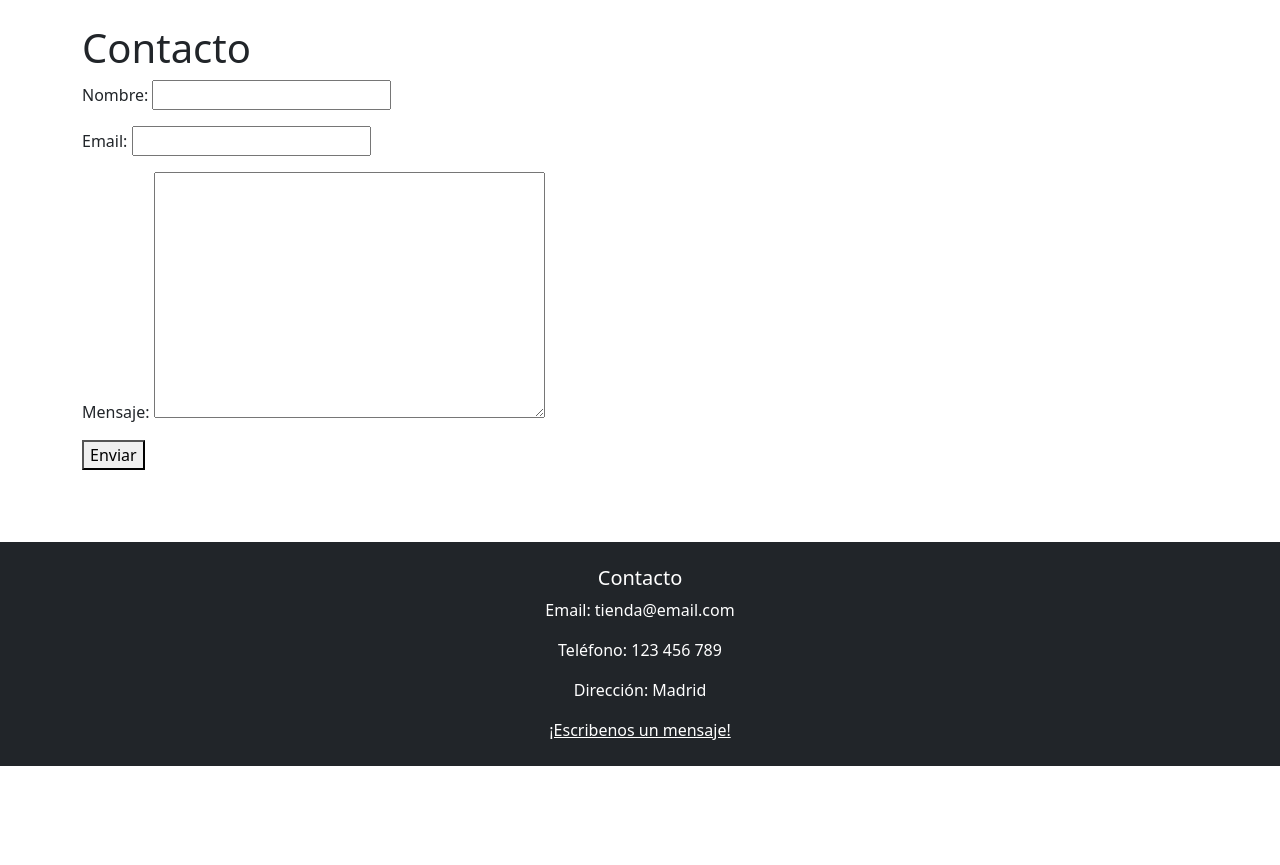
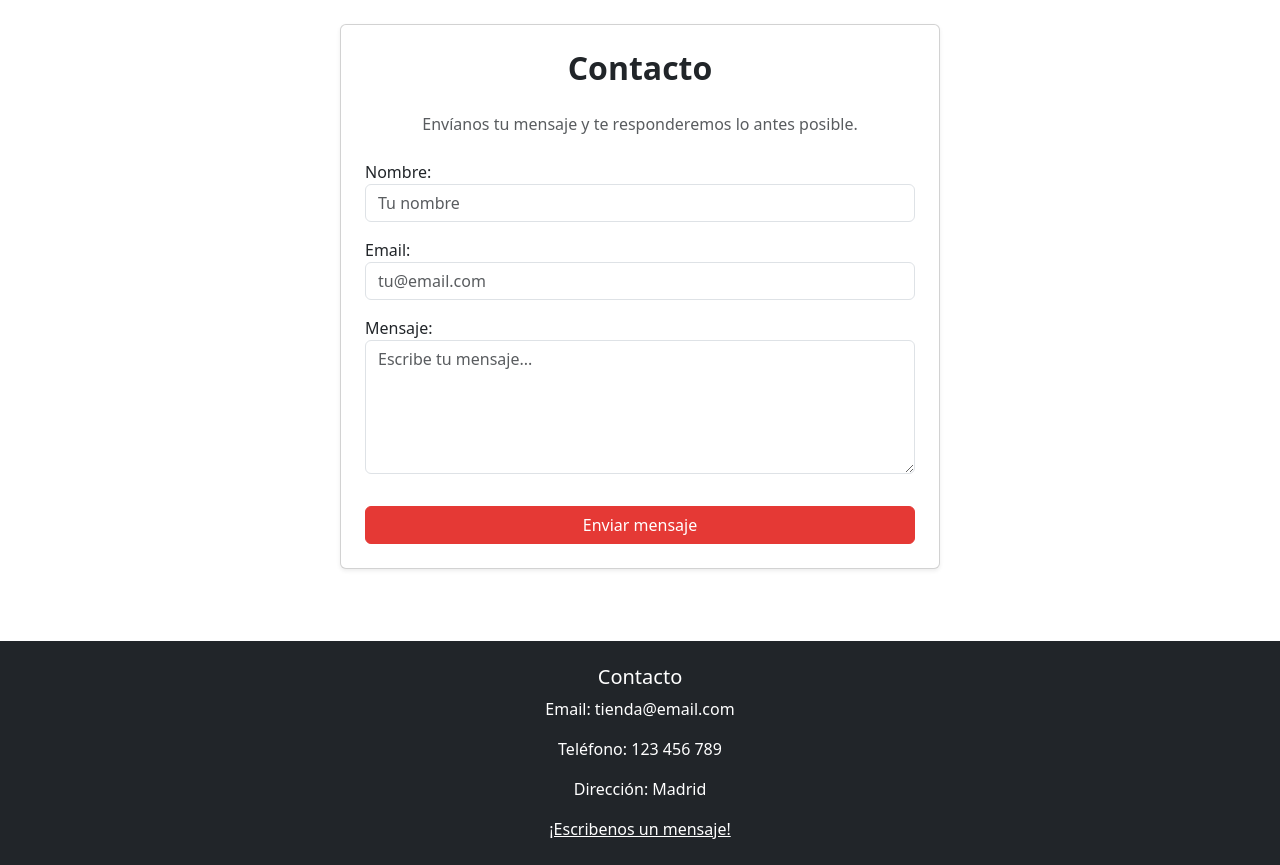
Before and after one commit to sergyops/Tienda-Web, a Django app: page /contact/ in a window 1280 px wide. Shown: the part 132-997 px from the top of the page. Before the commit the page ends 898 px from the top, so only its background shows below. Run offline with Django 5.2, Linux system fonts and the light colour scheme; data comes from the database, SQL or seed files in the repository; both versions use the stored data as it was after the commit.

Commit message:
Redesign contact and user forms UI

```diff
--- a/tienda/shop/forms.py
+++ b/tienda/shop/forms.py
@@ -4,24 +4,129 @@ from django.contrib.auth.models import User
 from django.contrib.auth.forms import UserCreationForm
 
 class ContactForm(forms.Form):
-    name = forms.CharField(label="Nombre", max_length=100)
-    email = forms.EmailField(label="Email")
-    message = forms.CharField(label="Mensaje", widget=forms.Textarea)
+    name = forms.CharField(
+        label="Nombre",
+        max_length=100,
+        widget=forms.TextInput(attrs={
+            'class': 'form-control',
+            'placeholder': 'Tu nombre'
+        })
+    )
+
+    email = forms.EmailField(
+        label="Email",
+        widget=forms.EmailInput(attrs={
+            'class': 'form-control',
+            'placeholder': 'tu@email.com'
+        })
+    )
+
+    message = forms.CharField(
+        label="Mensaje",
+        widget=forms.Textarea(attrs={
+            'class': 'form-control',
+            'rows': 5,
+            'placeholder': 'Escribe tu mensaje...'
+        })
+    )
 
 class UserProfileForm(forms.ModelForm):
-    email = forms.EmailField(label="Correo electrónico", required=True)
-    name = forms.CharField(label="Nombre", required=True)
-    last_name = forms.CharField(label="Apellido", required=True)
-    address = forms.CharField(label="Dirección", required=True)
-    city = forms.CharField(label="Ciudad", required=True)
-    postal_code = forms.CharField(label="Código postal", required=True)
-    phone = forms.CharField(label="Teléfono", required=True)
+    email = forms.EmailField(
+        label="Correo electrónico",
+        required=True,
+        widget=forms.EmailInput(attrs={
+            'class': 'form-control',
+            'placeholder': 'tu@email.com'
+        })
+    )
+
+    name = forms.CharField(
+        label="Nombre",
+        required=True,
+        widget=forms.TextInput(attrs={
+            'class': 'form-control',
+            'placeholder': 'Nombre'
+        })
+    )
+
+    last_name = forms.CharField(
+        label="Apellido",
+        required=True,
+        widget=forms.TextInput(attrs={
+            'class': 'form-control',
+            'placeholder': 'Apellido'
+        })
+    )
+
+    address = forms.CharField(
+        label="Dirección",
+        required=True,
+        widget=forms.TextInput(attrs={
+            'class': 'form-control',
+            'placeholder': 'Dirección'
+        })
+    )
+
+    city = forms.CharField(
+        label="Ciudad",
+        required=True,
+        widget=forms.TextInput(attrs={
+            'class': 'form-control',
+            'placeholder': 'Ciudad'
+        })
+    )
+
+    postal_code = forms.CharField(
+        label="Código postal",
+        required=True,
+        widget=forms.TextInput(attrs={
+            'class': 'form-control',
+            'placeholder': 'Código postal'
+        })
+    )
+
+    phone = forms.CharField(
+        label="Teléfono",
+        required=True,
+        widget=forms.TextInput(attrs={
+            'class': 'form-control',
+            'placeholder': 'Teléfono'
+        })
+    )
+
     class Meta:
         model = UserProfile
         fields = ['name', 'last_name', 'address', 'city', 'postal_code', 'phone']
 
 class CustomUserCreationForm(UserCreationForm):
-    email = forms.EmailField(required=True)
+    email = forms.EmailField(
+        required=True,
+        widget=forms.EmailInput(attrs={
+            'class': 'form-control',
+            'placeholder': 'tu@email.com'
+        })
+    )
+
+    username = forms.CharField(
+        widget=forms.TextInput(attrs={
+            'class': 'form-control',
+            'placeholder': 'Usuario'
+        })
+    )
+
+    password1 = forms.CharField(
+        widget=forms.PasswordInput(attrs={
+            'class': 'form-control',
+            'placeholder': 'Contraseña'
+        })
+    )
+
+    password2 = forms.CharField(
+        widget=forms.PasswordInput(attrs={
+            'class': 'form-control',
+            'placeholder': 'Repite la contraseña'
+        })
+    )
 
     class Meta:
         model = User
--- a/tienda/shop/templates/shop/contact.html
+++ b/tienda/shop/templates/shop/contact.html
@@ -3,14 +3,31 @@
 {% block title %}Contacto{% endblock %}
 
 {% block content %}
-<h1>Contacto</h1>
 
-<form method="post">
-    {% csrf_token %}
+<div class="d-flex justify-content-center">
 
-    {{ form.as_p }}
+    <div class="card shadow-sm p-4 w-100" style="max-width: 600px;">
 
-    <button type="submit">Enviar</button>
-</form>
+        <h2 class="text-center mb-4 fw-bold">Contacto</h2>
+
+        <p class="text-muted text-center mb-4">
+            Envíanos tu mensaje y te responderemos lo antes posible.
+        </p>
+
+        <form method="post">
+            {% csrf_token %}
+
+            <!-- Formulario Django -->
+            {{ form.as_p }}
+
+            <button type="submit" class="btn btn-primary w-100 mt-3">
+                Enviar mensaje
+            </button>
+
+        </form>
+
+    </div>
+
+</div>
 
 {% endblock %}
```
Also changed, not shown: tienda/db.sqlite3.
